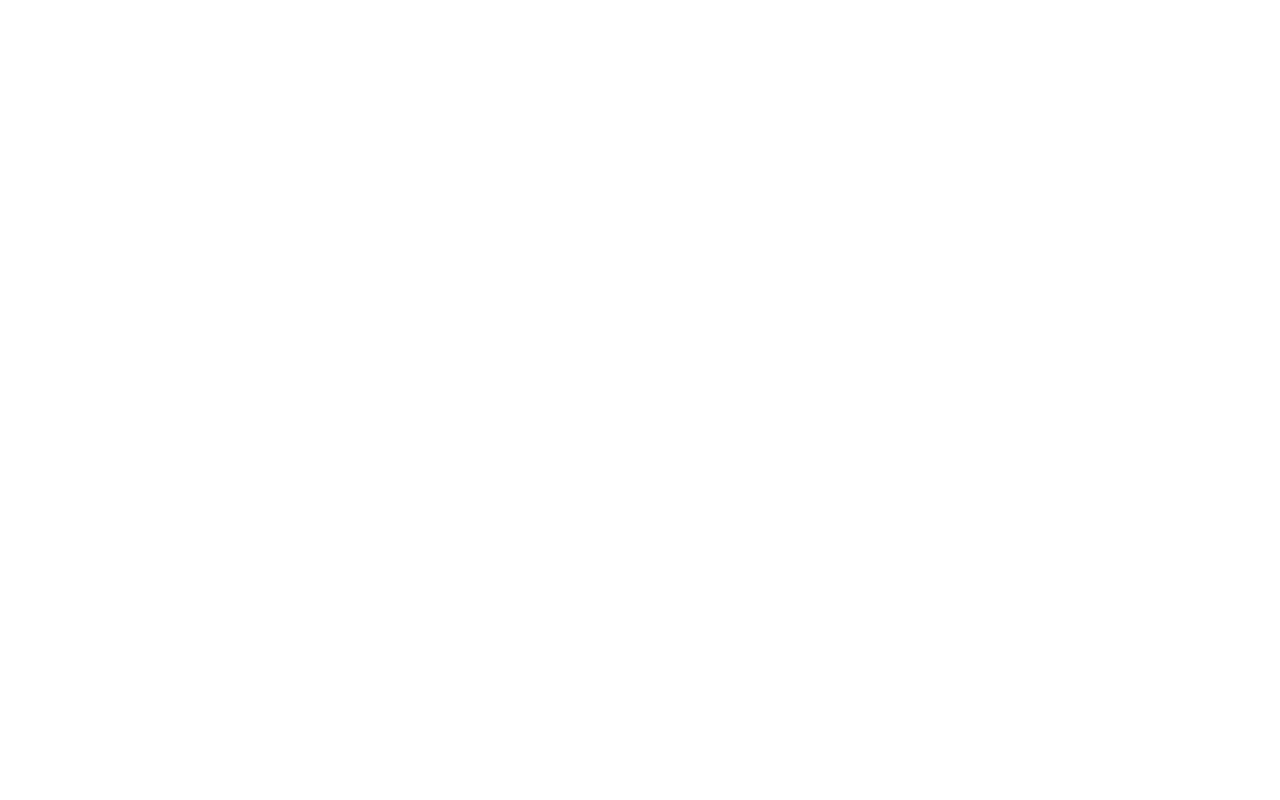
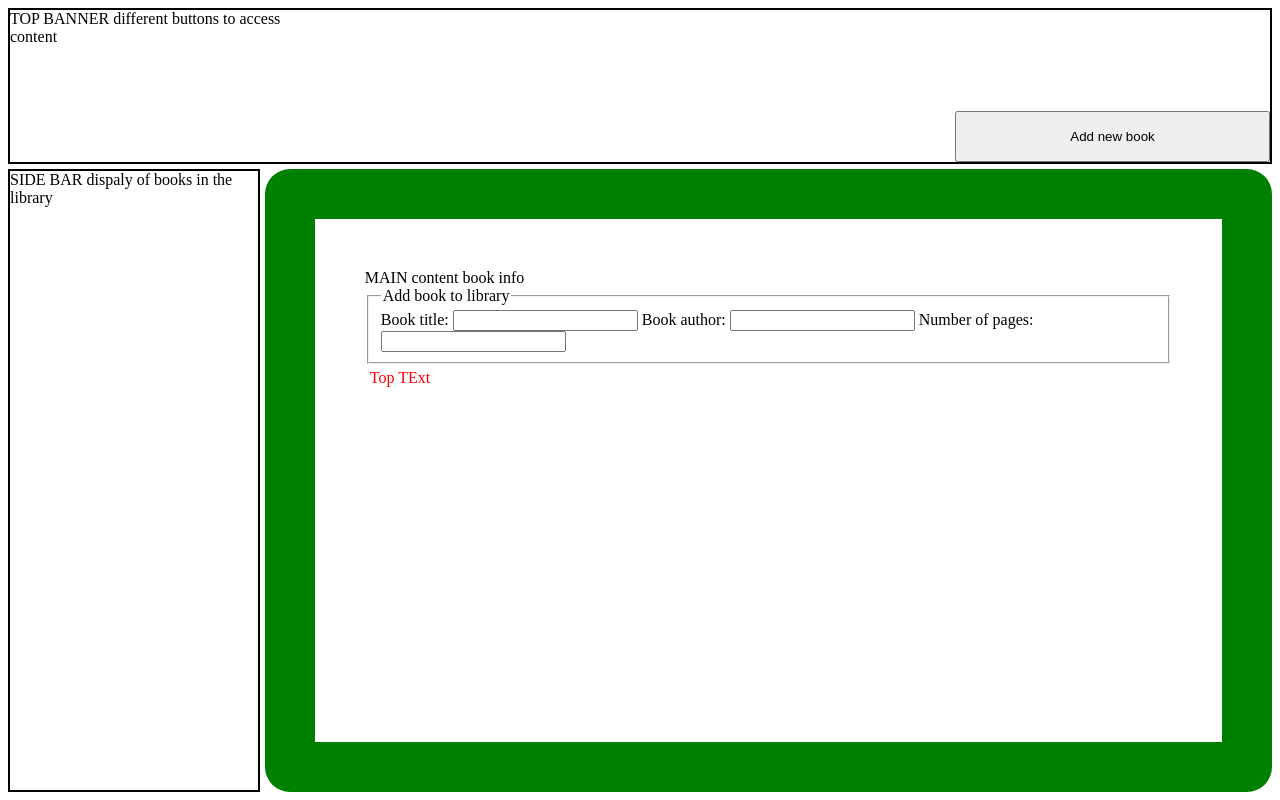
Before and after one commit to 13olt3/Project-Library, a plain HTML site: page index.html in a window 1280 px wide. Drawn offline with Linux system fonts and the light colour scheme.

Commit message:
Set up HTML, started button-> form functionality

```diff
--- a/index.html
+++ b/index.html
@@ -5,9 +5,56 @@
     <meta name="viewport" content="width=device-width, initial-scale=1.0">
     <title>Project: Library</title>
     <link rel="stylesheet" href="style.css">
-    <script src="script.js"></script>
+    <script src="script.js" defer></script>
+
 </head>
 <body>
+    <div class="content">
+        <div class="topBanner">
+            <div class="topBannerContent">
+                TOP BANNER
+                different buttons to access content
+            </div>
+            <button class="addBookBtn">Add new book</button>
+        </div>
+        <div class="sideBar">SIDE BAR
+            dispaly of books in the library
+        </div>
+        <div class="mainContent">MAIN content
+            book info
+            <fieldset class="addBookForm">
+                <legend>Add book to library</legend>
+
+                <label for="bookTitle">Book title: </label>
+                <input type="text" id="bookTitle" name="book_title">
+
+                <label for="bookAuthor">Book author:</label>
+                <input type="text" id="bookAuthor" name="book_author">
+
+                <label for="pages">Number of pages:</label>
+                <input type="text" id="pages" name="no_of_pages">
+
+
+
+
+            </fieldset>
+            <div id="visibilityTest">
+                Top TExt
+            </div>
+            <!-- <div id="visibilityTest2"></div>
+                Bot text
+            </div> -->
+
+
+
+        </div>
+    </div>
+
+
+
+
+
+
 
 </body>
 </html>
--- a/script.js
+++ b/script.js
@@ -30,10 +30,32 @@ function addBookToLibrary(BookObj){
 }
 
 let bookInfo = "";
-myLibrary.forEach(libraryIntoList);
+
 function libraryIntoList(book){
     bookInfo += `${book.Title}, ${book.Author}, ${book.Pages} pages, ${book.Read}. \n`;
 }
 
 const hobbit = new Book('The Hobbit', 'Tolkien', '250', 'yes');
 const theRing = new Book('The Ring', 'R.R Stein', '500', 'no');
+// addBookToLibrary(hobbit);
+// addBookToLibrary(theRing);
+// myLibrary.forEach(libraryIntoList);
+
+const addBook = document.querySelector(".addBookBtn");
+const mainDisplay = document.querySelector(".mainContent");
+
+
+const bookDataForm = document.createElement("div");
+bookDataForm.classList.add("bookInputForm");
+
+
+const finder = document.getElementById("visibilityTest");
+const compStyles = window.getComputedStyle(finder);
+addBook.addEventListener("click",function(e){
+    if ( compStyles.getPropertyValue('visibility') == "visible"){
+        finder.style.visibility = "hidden"
+    }
+    else if ( compStyles.getPropertyValue('visibility') == "hidden"){
+        finder.style.visibility = "visible";
+    }
+});
--- a/style.css
+++ b/style.css
@@ -0,0 +1,63 @@
+
+.content{
+    display: grid;
+    grid-template-columns: 1fr 4fr;
+    grid-template-rows: 1fr 4fr;
+    height: 98vh;
+    margin: 0;
+    gap: 5px;
+}
+.content > div{
+    border: 2px solid black;
+}
+.content > div[class="mainContent"]{
+    border: 50px solid green;
+}
+
+
+/*
+TOP BANNER
+*/
+.topBanner{
+    grid-column: 1 / 3;
+    grid-row: 1 / 2;
+    display: grid;
+    grid-template-columns: repeat(4, 1fr);
+    grid-template-rows: 2fr 1fr;
+}
+topBannerContent{
+    grid-column: 1 / 5;
+    grid-row: 1 / 2;
+}
+.addBookBtn{
+    grid-column: 4 / 5;
+    grid-row: 2 / 3;
+}
+
+/*
+SIDEBAR
+*/
+
+.sideBar{
+    grid-column: 1 / 2;
+    grid-row: 2 / 3;
+
+}
+
+/*
+MAIN CONTENT
+*/
+
+.mainContent{
+    grid-column: 2 / 3;
+    grid-row: 2 / 3;
+    /* display: grid;
+    grid-template-rows: repeat(6, 1fr); */
+    padding: 50px;
+    border-radius: 25px;
+}
+#visibilityTest{
+    visibility: visible;
+    margin: 5px;
+    color: red;
+}
```
